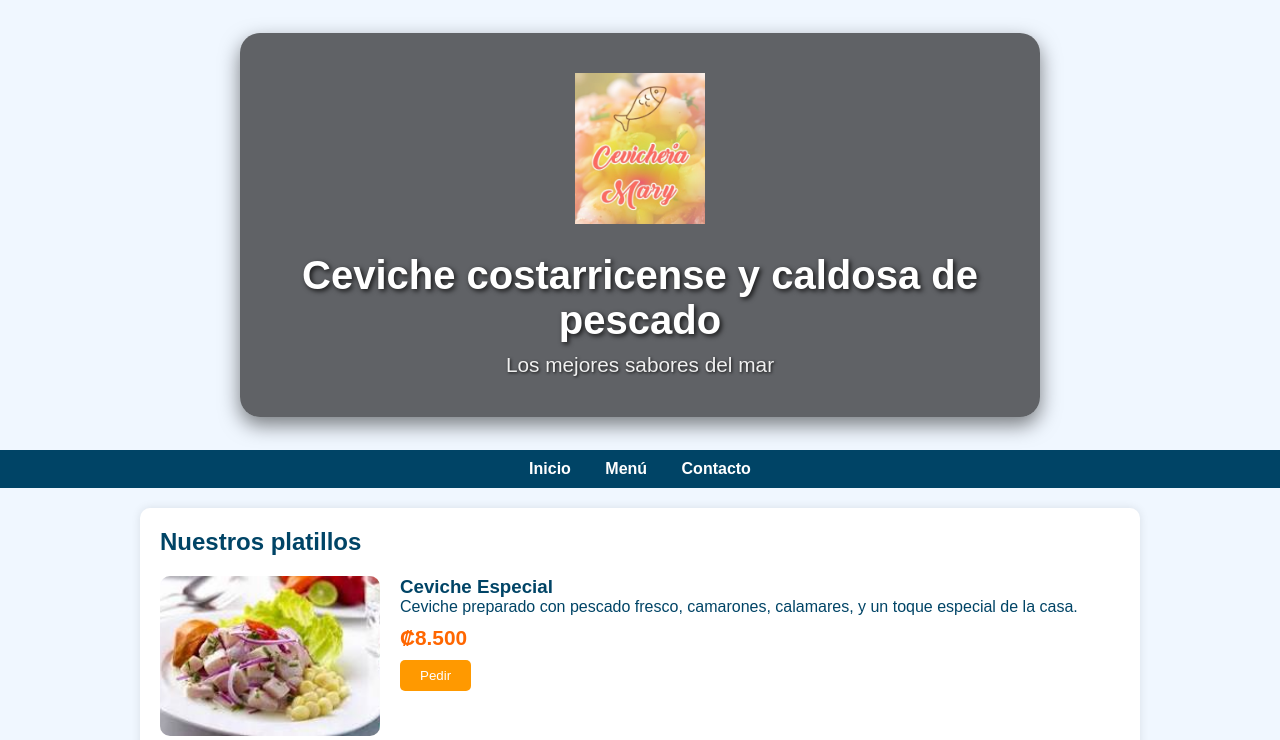
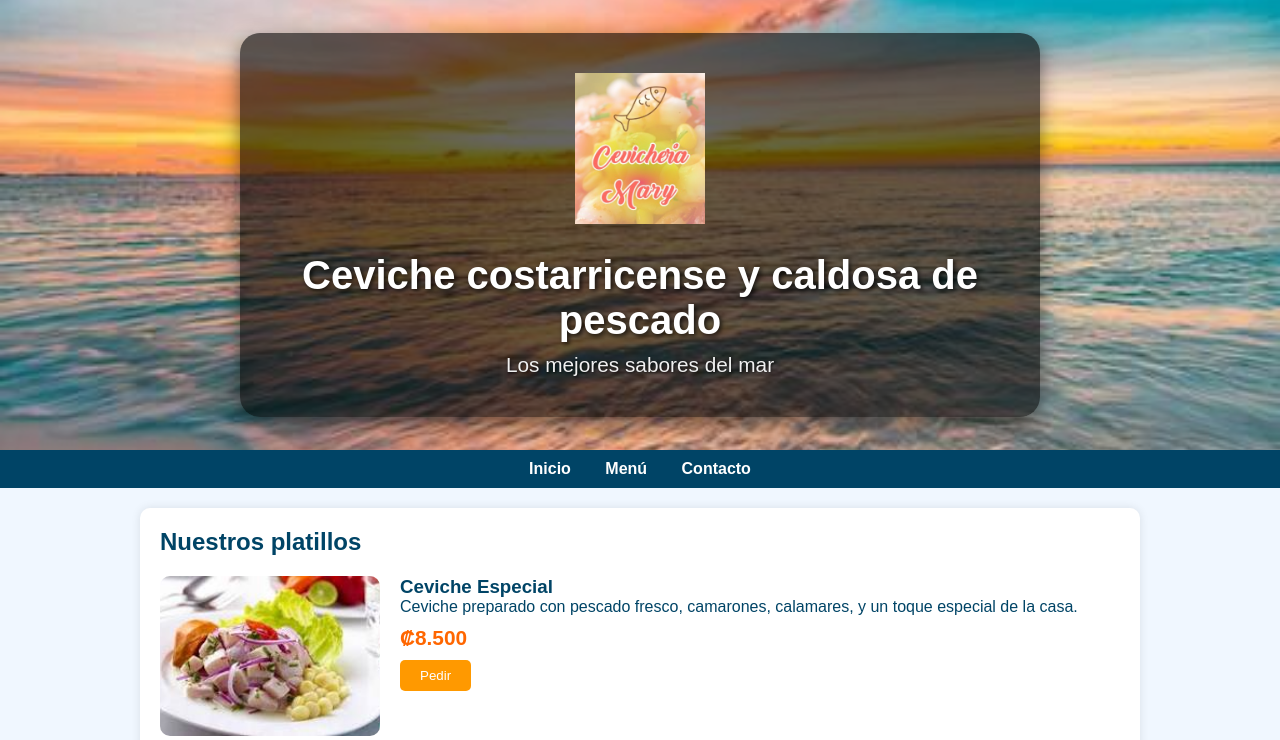
Before and after one commit to MaribelDiaz88/Proyecto-DPW-CEVICHER-A, a website: page index.html in a window 1280 px wide. Shown: the top 740 px of the page. Drawn offline with Linux system fonts and the light colour scheme; the site is published under a folder, as on GitHub Pages, so addresses that start at the root find nothing.

Commit message:
fix: ruta del fondo para GitHub Pages

```diff
--- a/css/styles.css
+++ b/css/styles.css
@@ -124,7 +124,7 @@ footer {
 /* --- Nuevos estilos para el Header profesional --- */
 header {
     /* Imagen de fondo que ya tienes en la carpeta img */
-    background-image: url('/img/fondo-mar.jpg');
+    background-image: url('../img/fondo-mar.jpg');
     background-size: cover;
     background-position: center;
     min-height: 450px;
```
